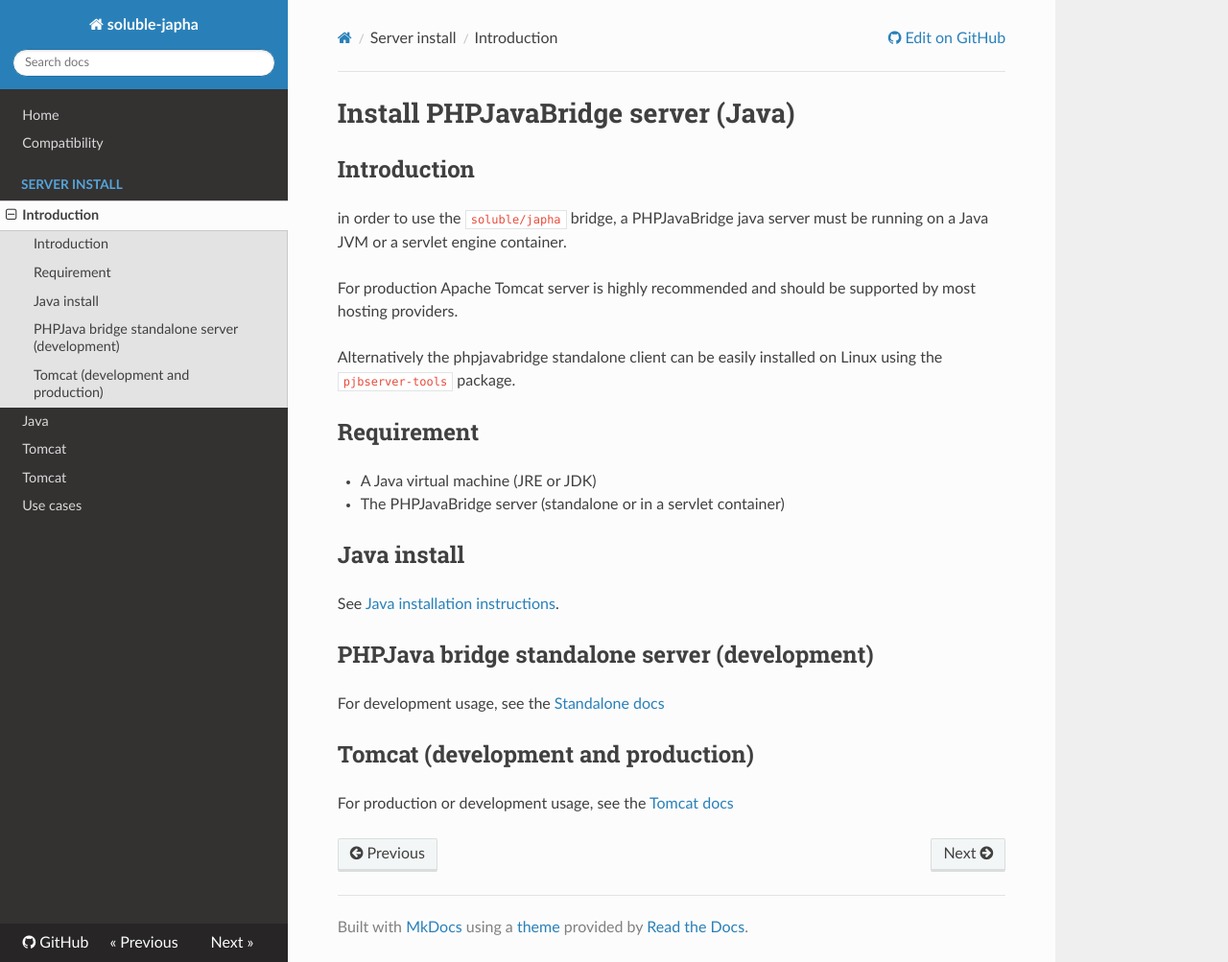
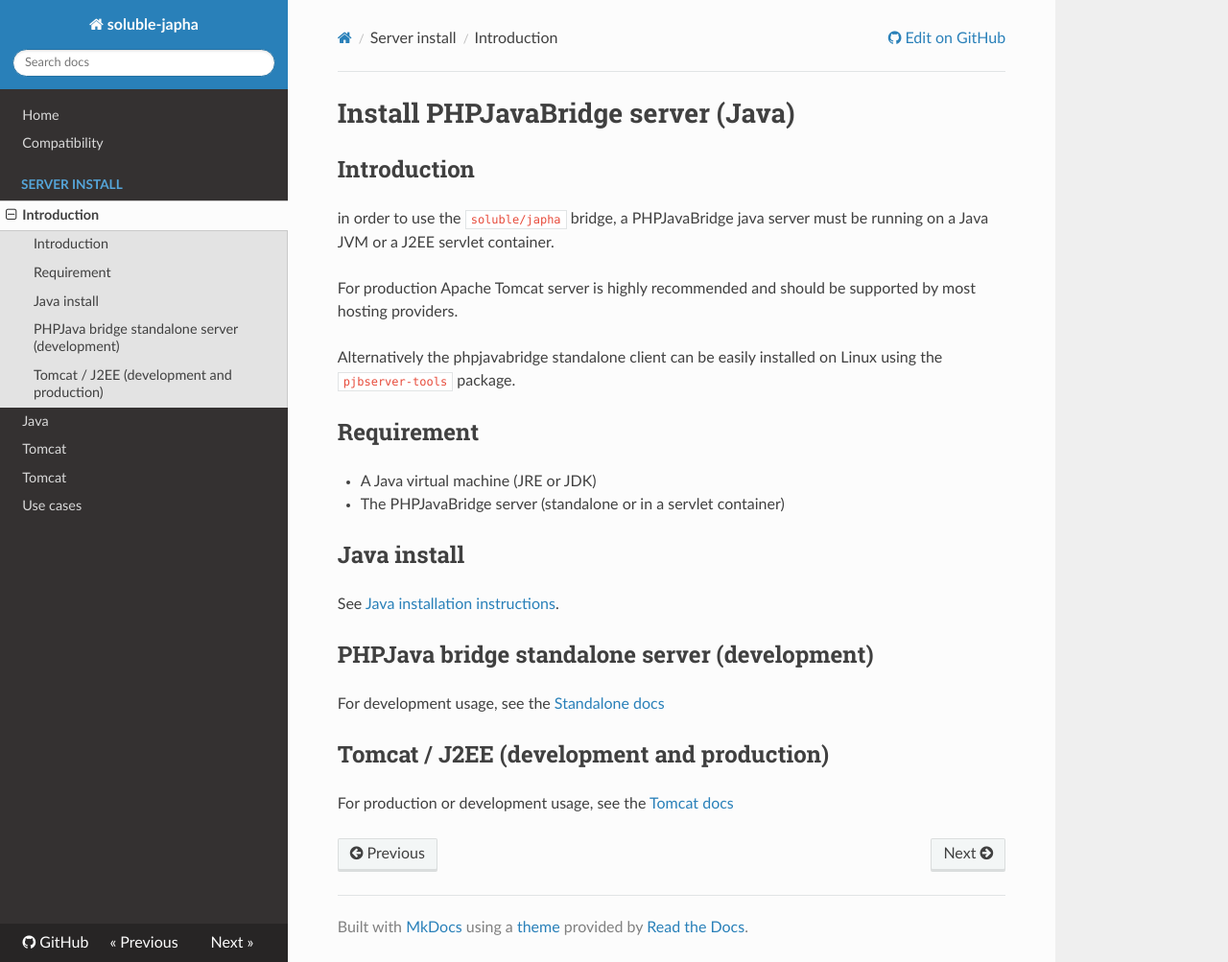
Before and after one commit to belgattitude/soluble-japha, an MkDocs documentation site: the page built from doc/install_server.md, in a window 1280 px wide and 1003 px high. Shown: the whole window at 96% size. Built offline with MkDocs 1.6.1, drawn with Linux system fonts in a browser that asks for light colours; nearby versions of some CDN libraries; old or Windows-style settings are respelled for this version of MkDocs.

Commit message:
Updated doc

```diff
--- a/doc/install_server.md
+++ b/doc/install_server.md
@@ -3,7 +3,7 @@
 ## Introduction
 
 in order to use the `soluble/japha` bridge, a PHPJavaBridge java server must be running
-on a Java JVM or a servlet engine container.
+on a Java JVM or a J2EE servlet container.
 
 For production Apache Tomcat server is highly recommended and should be supported by most hosting providers.
 
@@ -23,6 +23,6 @@ See [Java installation instructions](./server/install_java.md).
 
 For development usage, see the [Standalone docs](./server/install_standalone.md)
 
-## Tomcat (development and production)
+## Tomcat / J2EE (development and production)
 
 For production or development usage, see the [Tomcat docs](./server/install_tomcat.md)
```
Also changed, not shown: README.md (+1 -1 lines).
